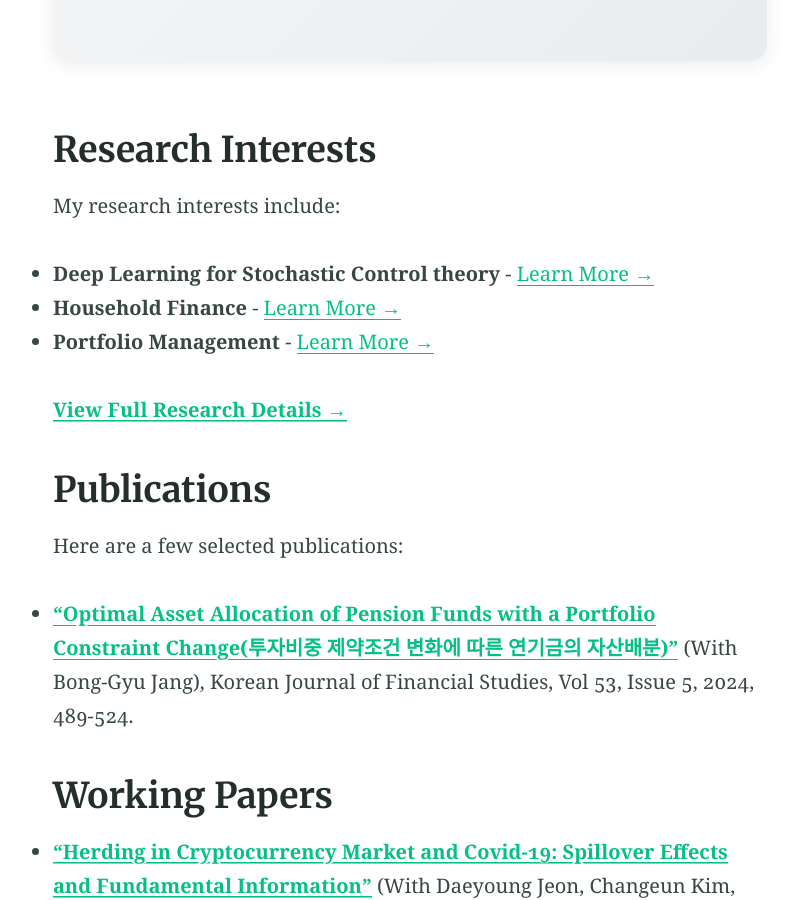
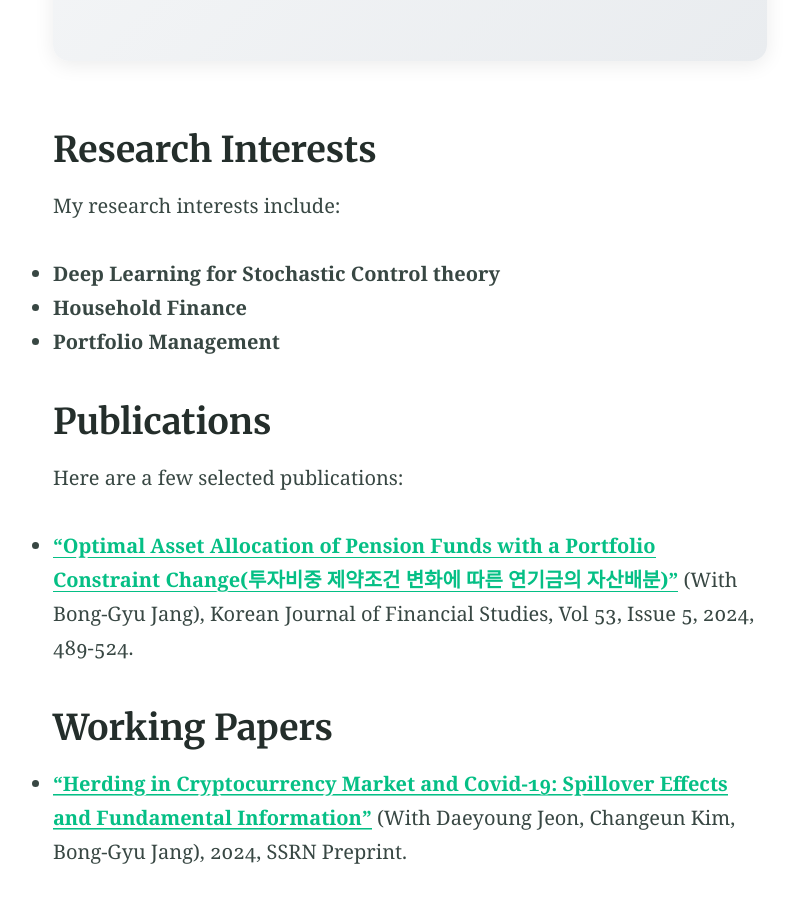
Before and after one commit to pjhbest0428/pjhbest0428.github.io, a Jekyll site: the page built from index.md, in a window 1280 px wide and 900 px high, scrolled down 1042 px. Shown: the whole window, without its empty margins (230-1028 px from the left). Built offline with Jekyll 4.4.1, drawn with Linux system fonts in a browser that asks for light colours; some of the changed text lies outside the part shown.

Commit message:
hide info

```diff
--- a/_config.yml
+++ b/_config.yml
@@ -124,10 +124,10 @@ favicons: # Favicons are also used in the manifest file. Syntax is 'size: path'
 navigation_header:
 - title: Home
   url: /
-- title: Research Interest
-  url: /research/    # elements.md를 연구 페이지로 활용
-- title: Publications
-  url: /publications/
+# - title: Research Interest
+#   url: /research/    # elements.md를 연구 페이지로 활용
+# - title: Publications
+#   url: /publications/
 - title: CV
   url: https://mathpole.notion.site/CV-Curriculum-Vitae-981781c2424b4ce7b23bdee10507efff
 - title: Blog
@@ -136,8 +136,6 @@ navigation_header:
   url: /categories/
 - title: Search
   url: /search/
-# - title: Fork Alembic
-#   url: https://github.com/daviddarnes/alembic
 
 navigation_footer:
 - title: Theme by David Darnes
--- a/index.md
+++ b/index.md
@@ -100,11 +100,9 @@ excerpt: "Welcome to Jongho Park's academic homepage"
 
 My research interests include:
 
-- **Deep Learning for Stochastic Control theory** - [Learn More →](/research/#deep-learning-for-stochastic-control-theory)
-- **Household Finance** - [Learn More →](/research/#household-finance)
-- **Portfolio Management** - [Learn More →](/research/#portfolio-management)
-
-[**View Full Research Details →**](/research/)
+- **Deep Learning for Stochastic Control theory**
+- **Household Finance**
+- **Portfolio Management**
 
 ## Publications
 
@@ -114,8 +112,6 @@ Here are a few selected publications:
 
 ## Working Papers
 - **["Herding in Cryptocurrency Market and Covid-19: Spillover Effects and Fundamental Information"](https://papers.ssrn.com/sol3/papers.cfm?abstract_id=4759813)** (With Daeyoung Jeon, Changeun Kim, Bong-Gyu Jang), 2024, SSRN Preprint.
-
-[**View All Publications →**](/publications/)
 
 ## Research Projects
 
```
